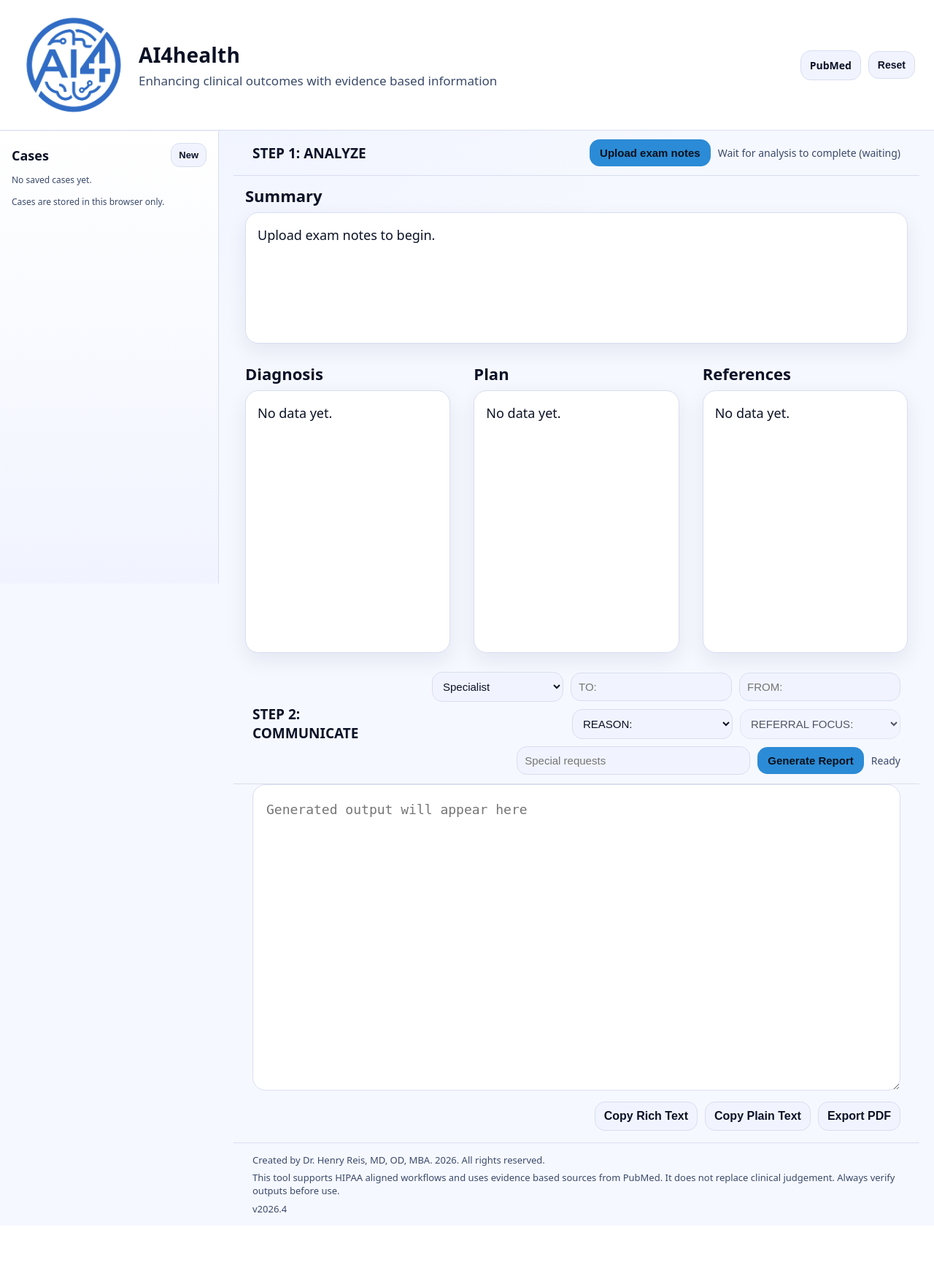
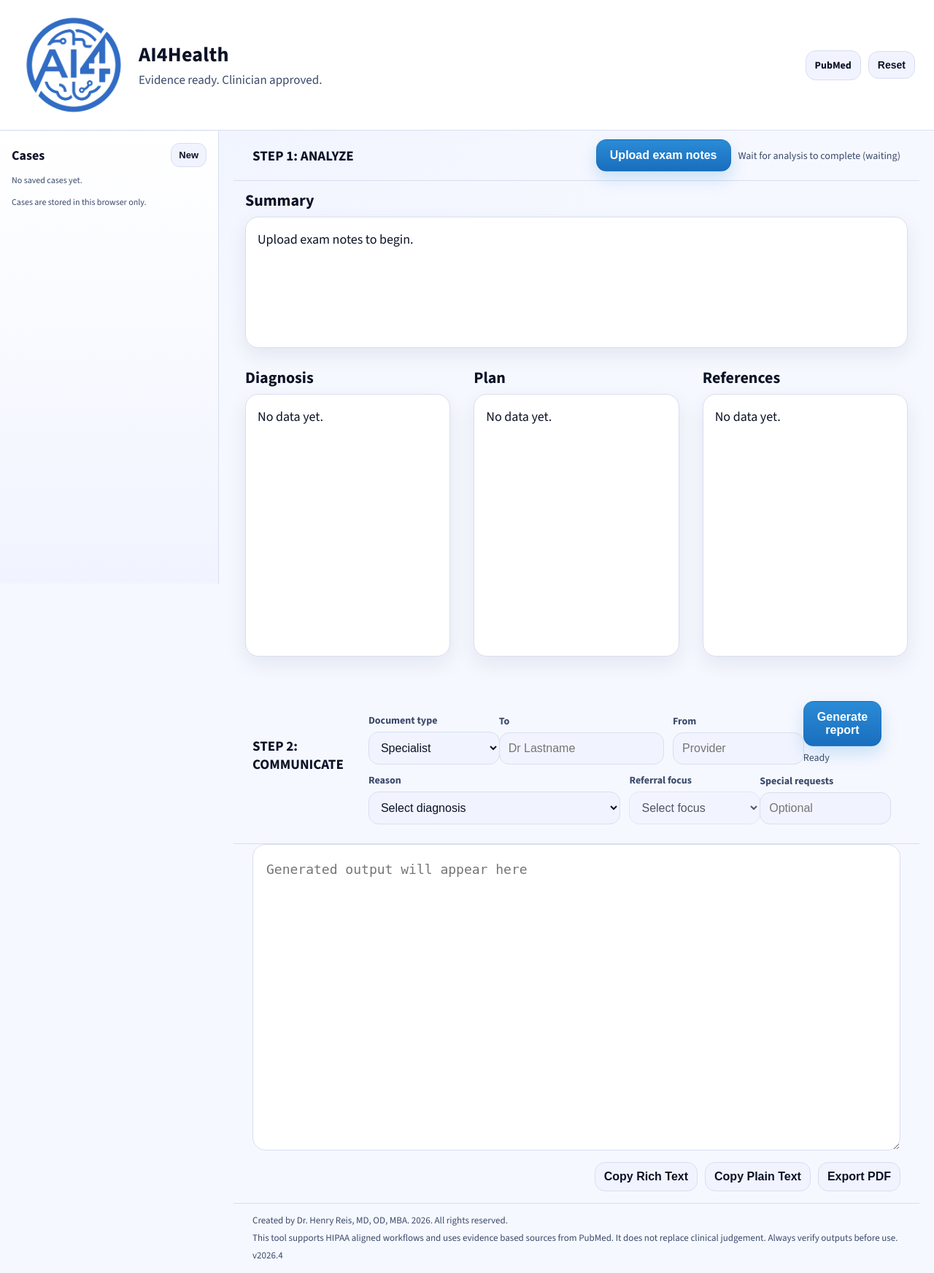
Before and after one commit to ai4doctors/eyedoc, a Flask app: page / in a window 1280 px wide. Shown: the whole page at 73% size. Before the commit the page ends 1662 px from the top, so only its background shows below. Run offline with Flask 3, Linux system fonts and the light colour scheme.

Commit message:
Add files via upload

```diff
--- a/app.py
+++ b/app.py
@@ -38,7 +38,7 @@
     from reportlab.lib.pagesizes import letter as rl_letter
     from reportlab.pdfgen import canvas
     from reportlab.lib.utils import ImageReader
-    from reportlab.platypus import SimpleDocTemplate, Paragraph, Spacer, Image as RLImage
+    from reportlab.platypus import SimpleDocTemplate, Paragraph, Spacer, Image as RLImage, Table, TableStyle
     from reportlab.lib.styles import getSampleStyleSheet, ParagraphStyle
     from reportlab.lib.enums import TA_LEFT, TA_RIGHT, TA_JUSTIFY
     from reportlab.lib import colors
@@ -748,6 +748,10 @@
             continue
 
         lower = line.strip().lower()
+
+        # Drop the standalone Clinical summary label entirely.
+        if lower in {"clinical summary", "clinical summary:"}:
+            continue
         if lower.startswith("reason for referral"):
             # Render as a single, scannable line with breathing room
             value = line.split(":", 1)[1].strip() if ":" in line else ""
@@ -756,7 +760,7 @@
             story.append(Spacer(1, 10))
             continue
 
-        if lower in {"clinical summary:", "exam findings:", "assessment:", "plan:"}:
+        if lower in {"exam findings", "exam findings:", "assessment", "assessment:", "plan", "plan:"}:
             title = line.strip().replace(":", "")
             story.append(Paragraph(f"<b>{esc(title)}</b>", head))
             continue
@@ -783,15 +787,30 @@
             if sig_path and os.path.exists(sig_path):
                 try:
                     sig = RLImage(sig_path)
-                    # Keep the signature tasteful: cap width, but default smaller
-                    maxw = 500
+                    # Signature sizing and alignment
+                    # Target about a quarter page width, preserve aspect ratio, cap height.
                     page_w = rl_letter[0]
-                    w = min(maxw, int(page_w * 0.25))
-                    sig.drawWidth = w
-                    sig.drawHeight = sig.imageHeight * (w / float(sig.imageWidth))
-                    sig.hAlign = "RIGHT"
+                    max_width = int(page_w * 0.25)
+                    max_height = 90
+                    iw = float(sig.imageWidth)
+                    ih = float(sig.imageHeight)
+                    if iw > 0 and ih > 0:
+                        scale = min(max_width / iw, max_height / ih)
+                        sig.drawWidth = iw * scale
+                        sig.drawHeight = ih * scale
                     story.append(Spacer(1, 6))
-                    story.append(sig)
+                    # Use the document text width directly to avoid relying on doc before creation.
+                    text_w = rl_letter[0] - 54 - 54
+                    tbl = Table([[sig]], colWidths=[text_w])
+                    tbl.setStyle(TableStyle([
+                        ("ALIGN", (0, 0), (-1, -1), "RIGHT"),
+                        ("VALIGN", (0, 0), (-1, -1), "TOP"),
+                        ("LEFTPADDING", (0, 0), (-1, -1), 0),
+                        ("RIGHTPADDING", (0, 0), (-1, -1), 0),
+                        ("TOPPADDING", (0, 0), (-1, -1), 0),
+                        ("BOTTOMPADDING", (0, 0), (-1, -1), 0),
+                    ]))
+                    story.append(tbl)
                 except Exception:
                     story.append(Paragraph(esc(provider_name), base))
             else:
--- a/static/app.css
+++ b/static/app.css
@@ -13,7 +13,7 @@
 *{box-sizing:border-box}
 body{
   margin:0;
-  font-family: ui-sans-serif, system-ui, -apple-system, Segoe UI, Roboto, Arial, sans-serif;
+  font-family: "Source Sans 3", ui-sans-serif, system-ui, -apple-system, Segoe UI, Roboto, Arial, sans-serif;
   background: radial-gradient(1200px 800px at 20% 0%, var(--bgAccent) 0%, var(--bg) 60%);
   color:var(--text);
   font-size:18px;
@@ -165,12 +165,39 @@
 .stepTitle{
   font-size:19px;
 }
-.stepControls, .commControls{
+.stepControls{
   display:flex;
   gap:10px;
   align-items:center;
   flex-wrap:wrap;
   justify-content:flex-end;
+}
+.commGrid{
+  display:grid;
+  grid-template-columns: repeat(12, 1fr);
+  gap:12px;
+  align-items:end;
+  padding:10px 26px 14px 26px;
+}
+.field{display:flex; flex-direction:column; gap:6px}
+.fieldLabel{font-weight:800; font-size:14px; color:var(--muted)}
+.fieldDoc{grid-column: 1 / span 3}
+.fieldTo{grid-column: 4 / span 4}
+.fieldFrom{grid-column: 8 / span 3}
+.fieldAction{grid-column: 11 / span 2}
+.fieldReason{grid-column: 1 / span 6}
+.fieldFocus{grid-column: 7 / span 3}
+.fieldRequests{grid-column: 10 / span 3}
+
+@media (max-width: 1100px){
+  .commGrid{grid-template-columns: repeat(6, 1fr)}
+  .fieldDoc{grid-column: 1 / span 6}
+  .fieldTo{grid-column: 1 / span 3}
+  .fieldFrom{grid-column: 4 / span 3}
+  .fieldAction{grid-column: 1 / span 6}
+  .fieldReason{grid-column: 1 / span 6}
+  .fieldFocus{grid-column: 1 / span 3}
+  .fieldRequests{grid-column: 4 / span 3}
 }
 .fileInput{display:none}
 .stepStatus{
@@ -244,28 +271,33 @@
 .bullets li{margin:6px 0}
 
 .ctrl{
-  padding:10px 10px;
+  padding:12px 12px;
   border-radius:14px;
   border:1px solid var(--border);
   background: var(--panel2);
   color: var(--text);
   min-width:180px;
-  font-size:15px;
+  font-size:16px;
 }
 .ctrl.wide{min-width:220px}
 .ctrl.xwide{min-width:320px}
 .hidden{display:none}
 
 .btnPrimary{
-  padding:10px 14px;
+  padding:12px 18px;
   border-radius:14px;
-  border:0;
-  background: var(--primary);
-  color:#06101a;
+  border:1px solid rgba(0,0,0,0.06);
+  background: linear-gradient(180deg, rgba(43,139,214,1), rgba(25,110,190,1));
+  color:#ffffff;
   font-weight:900;
   cursor:pointer;
-  font-size:15px;
+  font-size:16px;
+  box-shadow: 0 10px 22px rgba(43,139,214,0.22);
+  transition: transform 120ms ease, box-shadow 120ms ease, opacity 120ms ease;
 }
+.btnPrimary:hover{transform: translateY(-1px); box-shadow: 0 14px 26px rgba(43,139,214,0.26)}
+.btnPrimary:active{transform: translateY(0px); box-shadow: 0 10px 22px rgba(43,139,214,0.22)}
+.btnPrimary:disabled{opacity:0.6; cursor:not-allowed; transform:none; box-shadow:none}
 
 .output{
   padding:0 26px 16px 26px;
--- a/templates/index.html
+++ b/templates/index.html
@@ -3,17 +3,20 @@
 <head>
   <meta charset="utf-8" />
   <meta name="viewport" content="width=device-width, initial-scale=1" />
-  <title>AI4health</title>
+  <title>AI4Health</title>
+  <link rel="preconnect" href="https://fonts.googleapis.com">
+  <link rel="preconnect" href="https://fonts.gstatic.com" crossorigin>
+  <link href="https://fonts.googleapis.com/css2?family=Source+Sans+3:wght@400;600;700&display=swap" rel="stylesheet">
   <link rel="stylesheet" href="/static/app.css" />
   <link rel="icon" href="/static/img/logo.png" type="image/png" />
 </head>
 <body>
   <header class="topBar">
     <div class="brand">
-      <img class="logo" src="/static/img/logo.png" alt="AI4health logo" />
+      <img class="logo" src="/static/img/logo.png" alt="AI4Health logo" />
       <div class="brandText">
-        <div class="brandName">AI4health</div>
-        <div class="brandTag">Enhancing clinical outcomes with evidence based information</div>
+        <div class="brandName">AI4Health</div>
+        <div class="brandTag">Evidence ready. Clinician approved.</div>
       </div>
     </div>
 
@@ -72,7 +75,9 @@
 
       <section class="stepBar step2">
         <div class="stepTitle"><b>STEP 2: COMMUNICATE</b></div>
-        <div class="commControls">
+        <div class="commGrid">
+          <div class="field fieldDoc">
+            <label class="fieldLabel" for="recipientType">Document type</label>
             <select id="recipientType" class="ctrl">
               <option value="Specialist">Specialist</option>
               <option value="Family physician">Family physician</option>
@@ -80,24 +85,44 @@
               <option value="Insurance">Insurance</option>
               <option value="Other">Other</option>
             </select>
+          </div>
 
-      <input id="toWhom" class="ctrl wide" placeholder="TO:" />
-      <input id="fromDoctor" class="ctrl wide" placeholder="FROM:" />
+          <div class="field fieldTo">
+            <label class="fieldLabel" for="toWhom">To</label>
+            <input id="toWhom" class="ctrl" placeholder="Dr Lastname" />
+          </div>
 
-      <select id="reasonDx" class="ctrl wide">
-        <option value="">REASON:</option>
+          <div class="field fieldFrom">
+            <label class="fieldLabel" for="fromDoctor">From</label>
+            <input id="fromDoctor" class="ctrl" placeholder="Provider" />
+          </div>
+
+          <div class="field fieldAction">
+            <label class="fieldLabel">&nbsp;</label>
+            <button id="generateBtn" class="btnPrimary" type="button">Generate report</button>
+            <div id="generateStatus" class="stepStatus">Ready</div>
+          </div>
+
+          <div class="field fieldReason">
+            <label class="fieldLabel" for="reasonDx">Reason</label>
+            <select id="reasonDx" class="ctrl">
+              <option value="">Select diagnosis</option>
             </select>
-      <input id="reasonOther" class="ctrl wide hidden" placeholder="REASON other" />
+            <input id="reasonOther" class="ctrl hidden" placeholder="Other reason" />
+          </div>
 
-      <select id="reasonFocus" class="ctrl wide" disabled>
-        <option value="">REFERRAL FOCUS:</option>
+          <div class="field fieldFocus">
+            <label class="fieldLabel" for="reasonFocus">Referral focus</label>
+            <select id="reasonFocus" class="ctrl" disabled>
+              <option value="">Select focus</option>
             </select>
-      <input id="reasonFocusOther" class="ctrl wide hidden" placeholder="REFERRAL FOCUS other" />
+            <input id="reasonFocusOther" class="ctrl hidden" placeholder="Other focus" />
+          </div>
 
-      <input id="specialRequests" class="ctrl xwide" placeholder="Special requests" />
-
-      <button id="generateBtn" class="btnPrimary" type="button">Generate Report</button>
-      <div id="generateStatus" class="stepStatus">Ready</div>
+          <div class="field fieldRequests">
+            <label class="fieldLabel" for="specialRequests">Special requests</label>
+            <input id="specialRequests" class="ctrl" placeholder="Optional" />
+          </div>
         </div>
       </section>
 
```
Also changed, not shown: README.md. Lines whose indentation alone changed are shown as unchanged.
